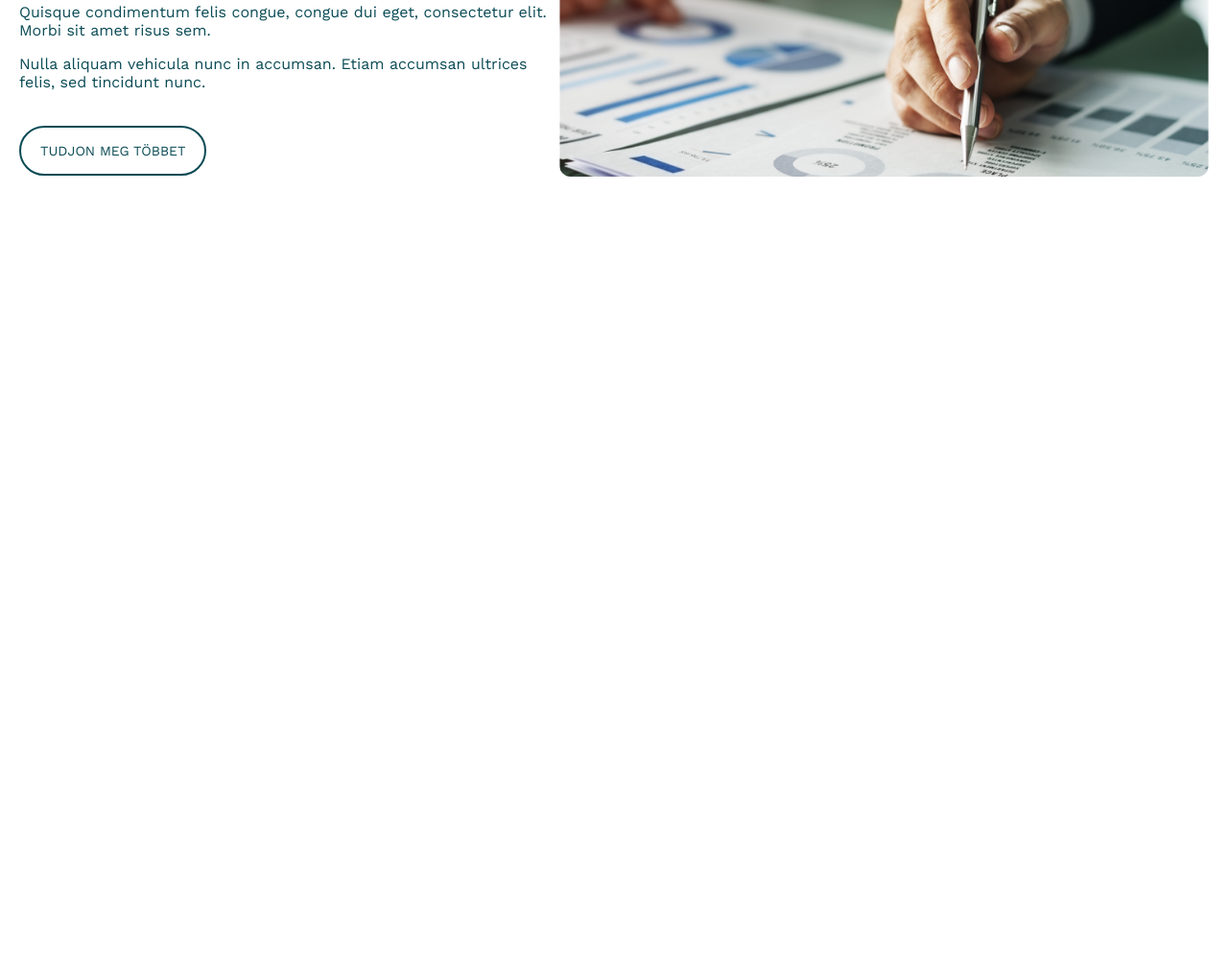
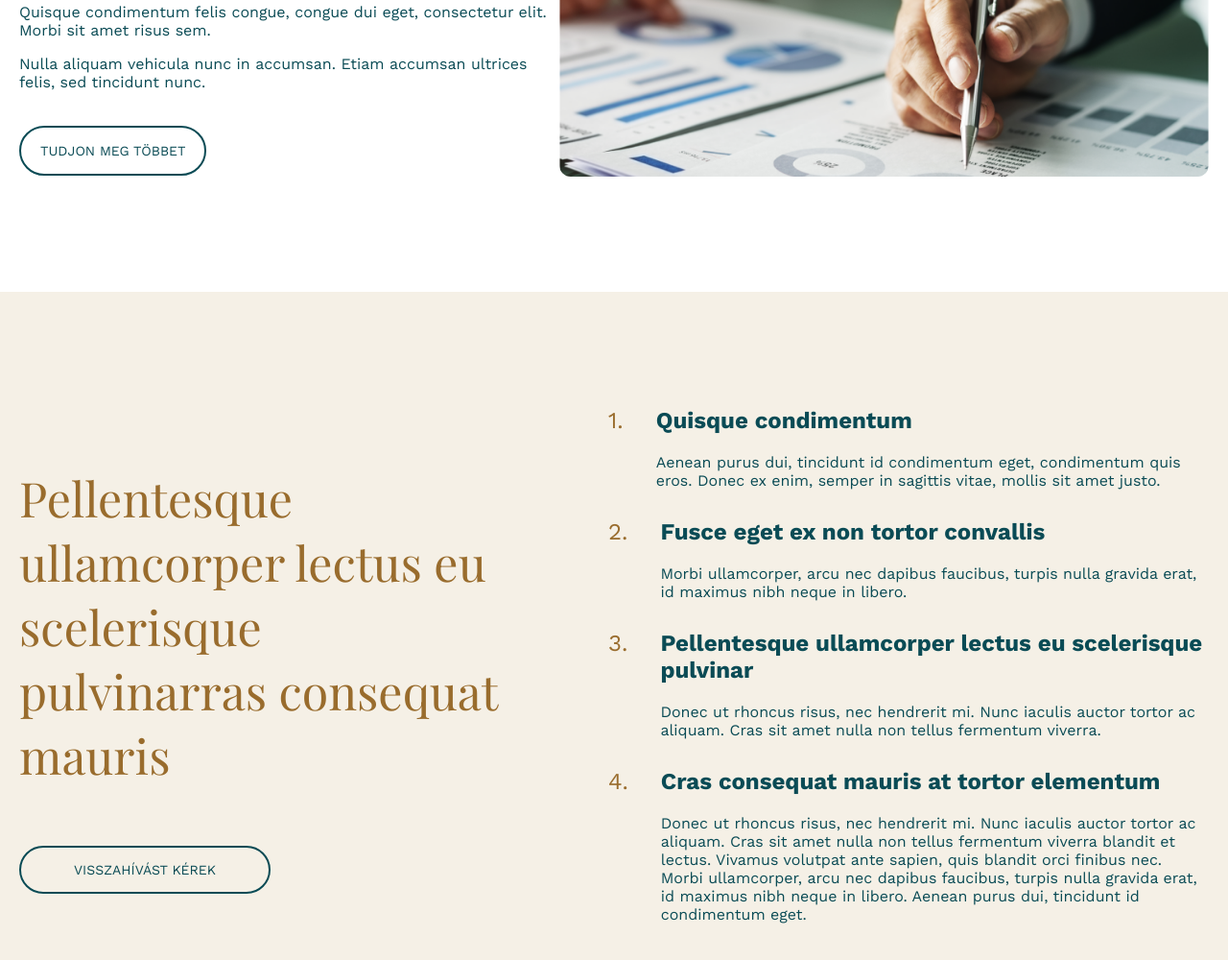
Before and after one commit to hatvanibarnabas/sitebuild, a plain HTML site: page index.html in a window 1280 px wide. Shown: the part 7066-8066 px from the top of the page at 96% size. Before the commit the page ends 7370 px from the top, so only its background shows below. Drawn offline with nearby package versions, Linux system fonts and the light colour scheme; a web font is replaced by a local one.

Commit message:
desktop sitebuild

```diff
--- a/index.html
+++ b/index.html
@@ -581,6 +581,54 @@
             </div>
         </div>
     </section>
+
+    <section class="call-back">
+        <div class="container-lg">
+            <div class="call-back-container">
+                <div class="left">
+                    <h2>Pellentesque ullamcorper lectus eu scelerisque pulvinarras consequat mauris</h2>
+                    <button>VISSZAHÍVÁST KÉREK</button>
+                </div>
+                <div class="right">
+                    <div class="row">
+                        <span>1. </span>
+                        <div class="text">
+                            <h3>Quisque condimentum</h3>
+                            <p>Aenean purus dui, tincidunt id condimentum eget, condimentum quis eros. Donec ex enim, semper in sagittis vitae, mollis sit amet justo.</p>
+                        </div>
+                    </div>
+                    <div class="row">
+                        <span>2. </span>
+                        <div class="text">
+                            <h3>Fusce eget ex non tortor convallis</h3>
+                            <p>Morbi ullamcorper, arcu nec dapibus faucibus, turpis nulla gravida erat, id maximus nibh neque in libero.</p>
+                        </div>
+                    </div>
+
+                    <div class="row">
+                        <span>3. </span>
+                        <div class="text">
+                            <h3>Pellentesque ullamcorper lectus eu scelerisque pulvinar</h3>
+                            <p>Donec ut rhoncus risus, nec hendrerit mi. Nunc iaculis auctor tortor ac aliquam. Cras sit amet nulla non tellus fermentum viverra.</p>
+                        </div>
+                    </div>
+
+                    <div class="row">
+                        <span>4. </span>
+                        <div class="text">
+                            <h3>Cras consequat mauris at tortor elementum</h3>
+                            <p>Donec ut rhoncus risus, nec hendrerit mi. Nunc iaculis auctor tortor ac aliquam. Cras sit amet nulla non tellus fermentum viverra blandit et lectus. Vivamus volutpat ante sapien, quis blandit orci finibus nec. Morbi ullamcorper, arcu nec dapibus faucibus, turpis nulla gravida erat, id maximus nibh neque in libero. Aenean purus dui, tincidunt id condimentum eget.</p>
+                        </div>
+                    </div>
+                </div>
+            </div>
+
+        </div>
+    </section>
+
+    <section class="contact">
+
+    </section>
    </body>
 
 
--- a/style.css
+++ b/style.css
@@ -845,3 +845,73 @@ body {
         }
     }
 }
+
+.call-back {
+    background-color: #F5F0E6;
+    .call-back-container {
+        display: flex;
+        align-items: center;
+        gap: 100px;
+        justify-content: space-between;
+        padding: 120px 0;
+        .left {
+            max-width: 730px;
+            h2 {
+                font-size: 50px;
+                color: #996C2D;
+                font-weight: normal;
+                margin: 0;
+                padding-bottom: 41px;
+            }
+            p {
+                font-size: 16px;
+                color: #0A4B55;
+                font-family: "Work Sans", sans-serif;
+                margin-top: 0;
+            }
+            button {
+                background-color: transparent;
+                color: #0A4B55;
+                border: 2px solid #0A4B55;
+                width: 262px;
+                padding: 15px 0;
+                border-radius: 26px;
+                font-size: 14px;
+                font-family: "Work Sans", sans-serif;
+                cursor: pointer;
+                margin-top: 20px;
+            }
+        }
+        .right {
+            max-width: 626px;
+            margin-right: auto;
+           .row {
+                display: flex;
+                gap: 34px;
+                margin-bottom: 30px;
+               span {
+                     font-size: 24px;
+                     color: #996C2D;
+                     font-family: "Work Sans", sans-serif;
+                     font-weight: normal;
+               }
+               .text {
+                h3 {
+                    font-size: 24px;
+                    color: #0A4B55;
+                    font-family: "Work Sans", sans-serif;
+                    font-weight: bold;
+                    margin: 0;
+                    padding-bottom: 20px;
+                }
+                p {
+                    font-size: 16px;
+                    color: #0A4B55;
+                    font-family: "Work Sans", sans-serif;
+                    margin: 0;
+                }
+               }
+           }
+        }
+    }
+}
```
